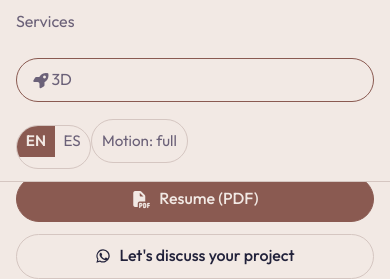
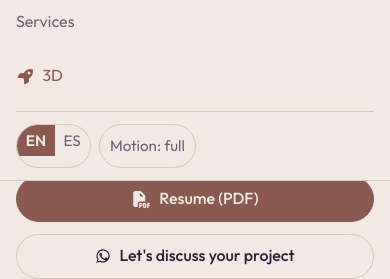
Before and after one commit to soushiki/portfolio, a plain HTML site: page index.html in a window 390 px wide. Both pictures are taken after a click on the button "Menu". Shown: the part 295-574 px from the top of the page. Drawn offline with Linux system fonts and the light colour scheme; a web font is replaced by a local one.

Commit message:
Phone menu: one left edge for every row, settings in their own row
The 3D pill stretched full width and indented its text, the EN/ES and
Motion buttons sat on a text baseline 6px apart, and the services and
project pages centred the menu. Phones only; wider screens unchanged.

Co-Authored-By: Claude Opus 5.5 <noreply@anthropic.com>

```diff
--- a/styles.css
+++ b/styles.css
@@ -350,10 +350,13 @@ html.motion-calm .dots a::before { transition: background 0.2s; }
     .nav-toggle { display: inline-flex; align-items: center; justify-content: center; }
     .nav-links { display: none; position: absolute; top: 100%; left: 0; right: 0; flex-direction: column; align-items: stretch; gap: 0; padding: 0.5rem 1rem 0.75rem; background: var(--bg); border-bottom: 1px solid var(--border); }
     .nav-links.open { display: flex; }
-    .nav .nav-links a { display: flex; align-items: center; min-height: 44px; font-size: 1rem; }
-    .nav-links .nav-3d { align-self: flex-start; padding: 0 0.9rem; margin: 0.25rem 0; }
-    .nav-links .lang-toggle { min-height: 44px; font-size: 0.95rem; margin-top: 0.25rem; }
-    .nav-links .motion-toggle { min-height: 44px; font-size: 0.95rem; margin-top: 0.25rem; }
+    .nav .nav-links a { display: flex; align-items: center; min-height: 44px; padding-inline: 0; font-size: 1rem; }
+    /* One left edge for every row; settings in their own row under a divider */
+    .nav .nav-links { align-items: stretch; }
+    .nav .nav-links a.nav-3d { gap: 0.4rem; padding: 0; border: 0; border-radius: 0; color: var(--accent); }
+    .nav .nav-links a.nav-3d:hover { background: none; color: var(--text); }
+    .nav-links li:has(> .lang-toggle) { display: flex; flex-wrap: wrap; align-items: center; gap: 0.5rem; margin-top: 0.25rem; padding-top: 0.75rem; border-top: 1px solid var(--border); }
+    .nav-links .lang-toggle, .nav-links .motion-toggle { min-height: 44px; font-size: 0.95rem; }
     .strip { flex-direction: column; align-items: center; }
     .strip li + li::before { content: none; }
 }
```
